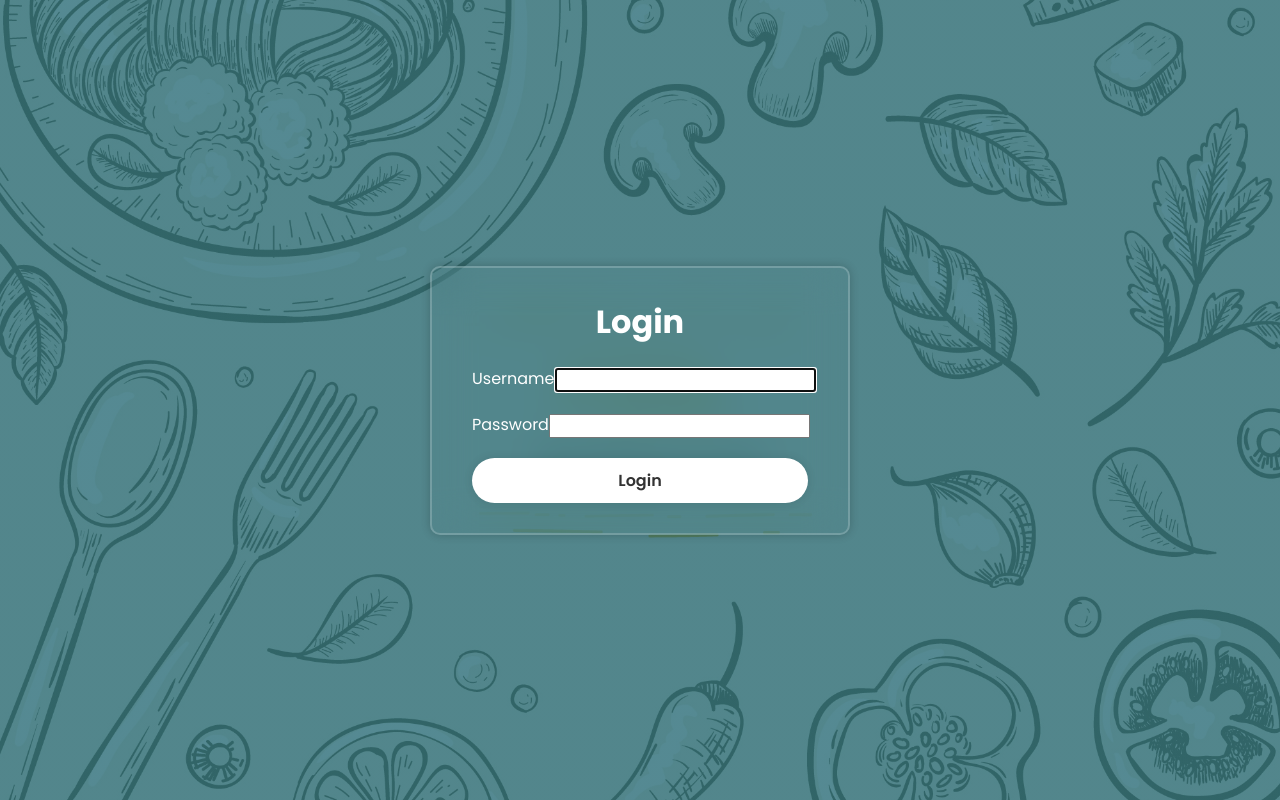
After one commit to ksope/Recipe-App, a Django app: page /login/ in a window 1280 px wide. The commit adds this page. Run offline with Django 4.2, Linux system fonts and the light colour scheme.

Commit message:
Create Login and Logout forms

```diff
--- a/src/recipe_project/settings.py
+++ b/src/recipe_project/settings.py
@@ -56,7 +56,7 @@ ROOT_URLCONF = "recipe_project.urls"
 TEMPLATES = [
     {
         "BACKEND": "django.template.backends.django.DjangoTemplates",
-        "DIRS": [],
+        "DIRS": [BASE_DIR  / 'templates'],
         "APP_DIRS": True,
         "OPTIONS": {
             "context_processors": [
--- a/src/recipe_project/urls.py
+++ b/src/recipe_project/urls.py
@@ -19,11 +19,15 @@ from django.urls import path
 from django.urls import include
 from django.conf import settings
 from django.conf.urls.static import static
+#import login_view and logout_view from the views
+from .views import login_view, logout_view
 
 urlpatterns = [
     path("admin/", admin.site.urls),
     path('', include('recipes.urls')),
-    path('recipes/', include('recipes.urls'))
+    path('recipes/', include('recipes.urls')),
+    path('login/', login_view, name='login'),
+    path('logout/', logout_view, name='logout'),
 ]
 
 #extend the urlpatterns parameter to include media information
--- /dev/null
+++ b/src/recipe_project/views.py
@@ -0,0 +1,48 @@
+from django.shortcuts import render, redirect
+#Django authentication libraries
+from django.contrib.auth import authenticate, login
+#Django Form for authentication
+from django.contrib.auth.forms import AuthenticationForm
+#import the django login, logout package
+from django.contrib.auth import authenticate, login, logout
+
+#define a function view called login_view that takes a request from user
+def login_view(request):
+   #initialize:
+   #error_message to None
+   error_message = None
+   #form object with username and password fields
+   form = AuthenticationForm()
+
+
+   #when user hits "login" button, then POST request is generated
+   if request.method == 'POST':
+       #read the data sent by the form via POST request
+       form =AuthenticationForm(data=request.POST)
+
+       #check if form is valid
+       if form.is_valid():
+           username=form.cleaned_data.get('username')      #read username
+           password = form.cleaned_data.get('password')    #read password
+
+           #use Django authenticate function to validate the user
+           user=authenticate(username=username, password=password)
+           if user is not None:                    #if user is authenticated
+          #then use pre-defined Django function to login
+               login(request, user)
+               return redirect('recipes:list') #& send the user to desired page
+       else:                                               #in case of error
+           error_message ='ooops.. something went wrong'   #print error message
+
+   #prepare data to send from view to template
+   context ={
+       'form': form,                                 #send the form data
+       'error_message': error_message                     #and the error_message
+   }
+   #load the login page using "context" information
+   return render(request, 'auth/login.html', context)
+
+#define a function view called logout_view that takes a request from user
+def logout_view(request):
+   logout(request)             #the use pre-defined Django function to logout
+   return render(request, 'auth/success.html')    #after logging out go to success page
--- /dev/null
+++ b/src/recipes/static/recipes/css/login_out_styles.css
@@ -0,0 +1,97 @@
+@import url("https://fonts.googleapis.com/css2?family=Poppins:wght@200;300;400;500;600;700&display=swap");
+
+* {
+    margin: 0;
+    padding: 0;
+    box-sizing: border-box;
+    font-family: "Poppins", sans-serif;
+}
+
+body {
+    display: flex;
+    justify-content: center;
+    align-items: center;
+    min-height: 100vh;
+    background-image: linear-gradient(
+            rgba(28, 98, 110, 0.75),
+            rgba(28, 98, 110, 0.75)
+        ),
+        url(../images/recipe_list_page_pic.jpg);
+    background-size: cover;
+    background-position: center;
+}
+
+.wrapper {
+    width: 420px;
+    background: transparent;
+    border: 2px solid rgba(255, 255, 255, 0.2);
+    backdrop-filter: blur(20px);
+    box-shadow: 0 0 10px rgba(0, 0, 0, 0.2);
+    color: #fff;
+    border-radius: 10px;
+    padding: 30px 40px;
+}
+
+.wrapper h2 {
+    font-size: 32px;
+    text-align: center;
+}
+
+.wrapper h1 {
+    text-align: center;
+}
+
+.wrapper .input-group {
+    width: 100%;
+    margin: 10px 0;
+    display: flex;
+    flex-direction: column;
+}
+
+.input-group .input-box {
+    display: flex;
+    align-items: center;
+    justify-content: space-around;
+    margin: 10px 0;
+}
+
+.MyClass {
+    height: 100%;
+    background: transparent;
+    border: 2px solid rgba(255, 255, 255, 0.2);
+    outline: none;
+    border-radius: 40px;
+}
+
+.login-link,
+.btn {
+    background: #fff;
+    border-radius: 40px;
+    width: 100%;
+    height: 45px;
+    border: none;
+    outline: none;
+    box-shadow: 0 0 10px rgba(0, 0, 0, 0.1);
+    cursor: pointer;
+    font-size: 1em;
+    color: #333;
+    font-weight: 600;
+    text-align: center;
+}
+
+.login-link a {
+    color: #000;
+    text-decoration: none;
+}
+
+.login-link:hover,
+.btn:hover {
+    background: rgba(28, 98, 110);
+    color: #fff;
+}
+
+.wrapper .login-text {
+    font-size: 14.5px;
+    text-align: center;
+    margin: 20px 0 15px;
+}
--- a/src/recipes/templates/recipes/detail.html
+++ b/src/recipes/templates/recipes/detail.html
@@ -139,6 +139,7 @@
                                     >
                                 </li>
                                 <li><a href="#">Create Recipe</a></li>
+                                <li><a href ="{%url 'logout' %}">Logout</a></li>
                             </ul>
                         </nav>
                     </div>
--- a/src/recipes/views.py
+++ b/src/recipes/views.py
@@ -1,16 +1,18 @@
 from django.shortcuts import render
 from django.views.generic import ListView, DetailView   #to display lists and details
 from .models import Recipe                #to access Recipe model
+#to protect class-based view
+from django.contrib.auth.mixins import LoginRequiredMixin
 
 # Create your views here.
 def home(request):
    return render(request, 'recipes/recipes_home.html')
 
 # Create recipe class based view
-class RecipeListView(ListView):           #class-based view
+class RecipeListView(LoginRequiredMixin, ListView):           #class-based “protected” view
    model = Recipe                         #specify model
    template_name = 'recipes/main.html'    #specify template
 
-class RecipeDetailView(DetailView):                   #class-based view
+class RecipeDetailView(LoginRequiredMixin, DetailView):                   #class-based “protected” view
    model = Recipe                                        #specify model
    template_name = 'recipes/detail.html'                 #specify template
--- /dev/null
+++ b/src/templates/auth/login.html
@@ -0,0 +1,40 @@
+{% load static %}
+<!DOCTYPE html>
+<html lang="en">
+    <head>
+        <meta charset="UTF-8" />
+        <meta name="viewport" content="width=device-width, initial-scale=1.0" />
+        <link
+            rel="stylesheet"
+            href="{% static 'recipes/css/login_out_styles.css' %}"
+        />
+        <title>Login</title>
+    </head>
+    <body>
+        {% comment %} print heading {% endcomment %} {% comment %} check for
+        error message {% endcomment %} {% if error_message %} {{error_message}}
+        {% endif %} {% comment %} print form {% endcomment %}
+        <div class="wrapper">
+            <form action="" method="POST">
+                <h1>Login</h1>
+                {% comment %} add Django security token {% endcomment %}
+   {% csrf_token %}
+
+   {% comment %} print form received from view  {% endcomment %}
+   <div class="input-group">
+{% for field in form %}
+<div class="input-box">
+   <div class="label">{{ field.label }}</div>
+        <div class="input-field">{{ field }}</div>
+
+</div>
+    {% endfor %}
+   </div>
+
+
+   {% comment %} add button {% endcomment %}
+                <button class="btn" type="submit">Login</button>
+            </form>
+        </div>
+    </body>
+</html>
```
Also changed, not shown: src/recipes/templates/recipes/recipes_home.html (+7 -0 lines), src/templates/auth/success.html (added, +29 -0 lines), src/db.sqlite3.
